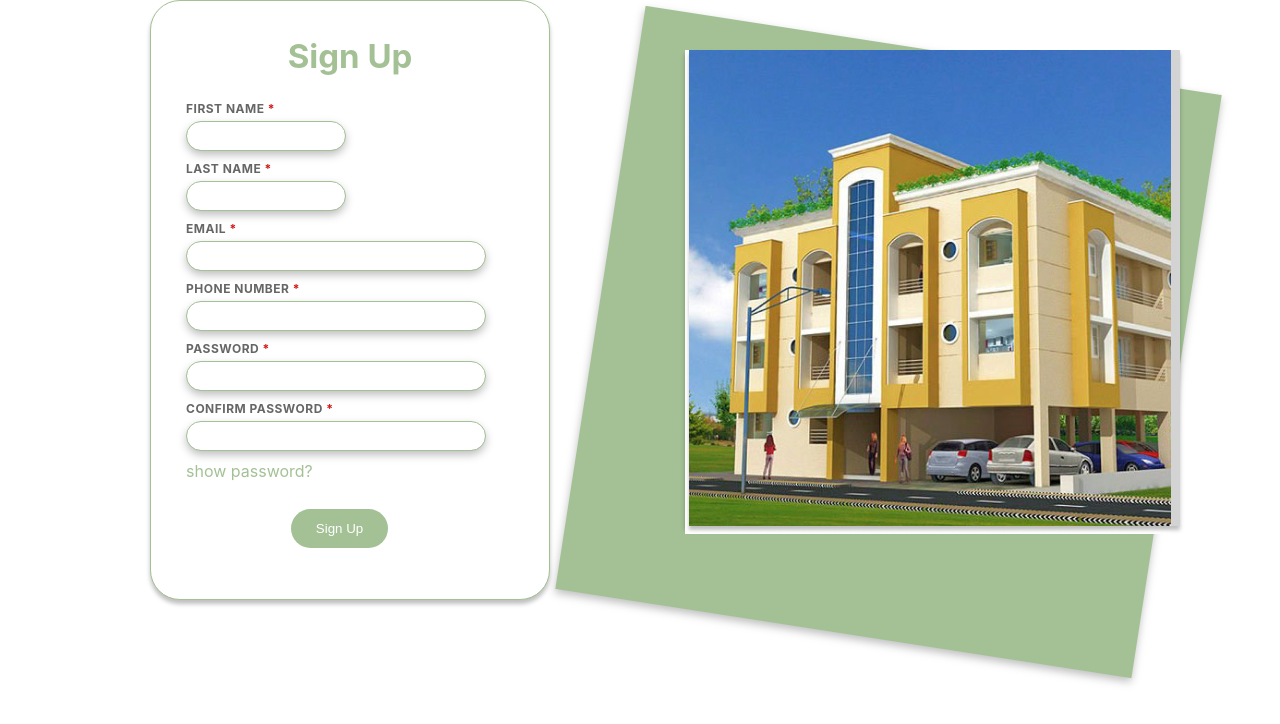
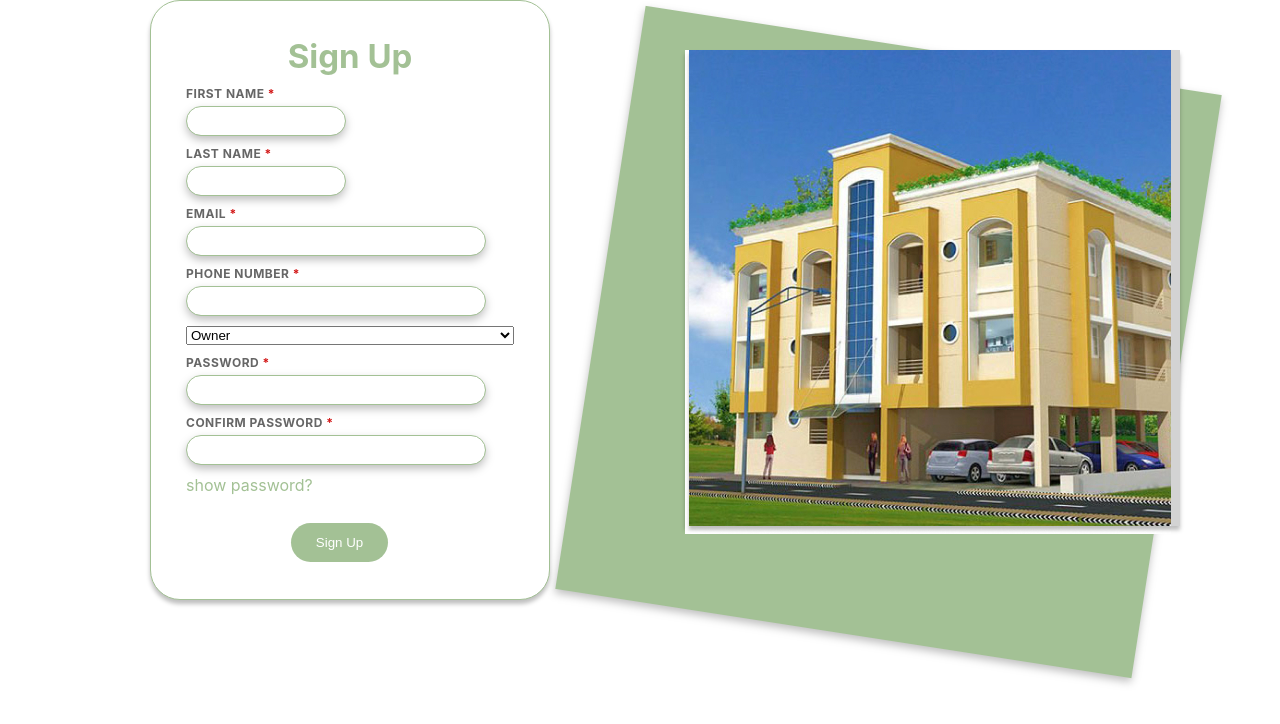
Before and after one commit to dalabilal/FE-Student-Accommodation, a React (Create React App) app in the folder student-accommodation/: page /signup in a window 1280 px wide. Shown: the top 724 px of the page. Built offline with nearby package versions, Linux system fonts and the light colour scheme.

Commit message:
add role to the sign up

```diff
--- a/student-accommodation/src/pages/sign-up/sign-up.jsx
+++ b/student-accommodation/src/pages/sign-up/sign-up.jsx
@@ -11,6 +11,7 @@ const SignUp = () => {
   const [email , setEmail] = useState();
   const [password , setPassword] = useState();
   const [phoneNumber , setPhoneNumber] = useState();
+  const [role , setRole] = useState();
   const [show , setShow] = useState(false);
   const navigate = useNavigate();
 
@@ -36,6 +37,7 @@ const SignUp = () => {
           email,
           password,
           phoneNumber,
+          role
         }),
       });
 
@@ -88,6 +90,13 @@ const SignUp = () => {
         // Type='number'
         onChange={(e) => setPhoneNumber(e.target.value)}
         />
+         <select value={role} onChange={(e) => setRole(e.target.value)}>
+          <option value="" disabled>
+            Role
+          </option>
+          <option value="owner">Owner</option>
+          <option value="student">Student</option>
+        </select>
         <Input
         label='password'
         required
```
